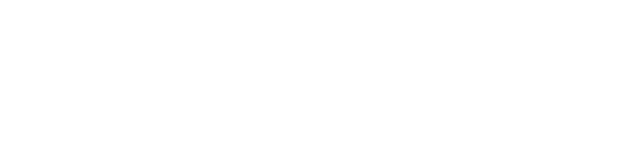
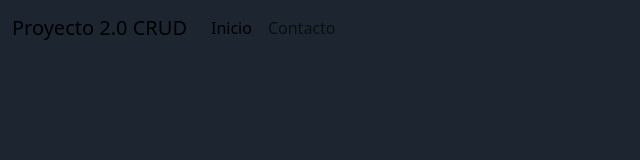
Before and after one commit to s-soriano/proyecto_dos, a plain HTML site: page index.html in a window 1280 px wide. Shown: the whole page, without its empty margins (0-640 px from the left). Drawn offline with nearby package versions, Linux system fonts and the light colour scheme.

Commit message:
Se agrega bootstrap y la navbar

```diff
--- a/index.html
+++ b/index.html
@@ -4,9 +4,33 @@
     <meta charset="UTF-8">
     <meta http-equiv="X-UA-Compatible" content="IE=edge">
     <meta name="viewport" content="width=device-width, initial-scale=1.0">
+    <!-- BOOTSTRAP -->
+    <link href="https://cdn.jsdelivr.net/npm/bootstrap@5.3.0-alpha3/dist/css/bootstrap.min.css" rel="stylesheet"
+        integrity="sha384-KK94CHFLLe+nY2dmCWGMq91rCGa5gtU4mk92HdvYe+M/SXH301p5ILy+dN9+nJOZ" crossorigin="anonymous">
     <title>Proyecto 2.0 CRUD</title>
 </head>
-<body>
+<body style="color: aliceblue; background-color: #1d2630;">
+
+    <header>
+        <nav class="navbar navbar-expand-lg">
+            <div class="container-fluid">
+              <a class="anchor navbar-brand" href="#">Proyecto 2.0 CRUD</a>
+              <button class="navbar-toggler" type="button" data-bs-toggle="collapse" data-bs-target="#navbarSupportedContent" aria-controls="navbarSupportedContent" aria-expanded="false" aria-label="Toggle navigation">
+                <span class="navbar-toggler-icon"></span>
+              </button>
+              <div class="collapse navbar-collapse" id="navbarSupportedContent">
+                <ul class="navbar-nav me-auto mb-2 mb-lg-0">
+                  <li class="nav-item">
+                    <a class=" anchor nav-link active" aria-current="page" href="#">Inicio</a>
+                  </li>
+                  <li class="nav-item">
+                    <a class="anchor nav-link" href="#">Contacto</a>
+                  </li>
+                </ul>
+              </div>
+            </div>
+          </nav>
+    </header>
 
 </body>
 </html>
```
